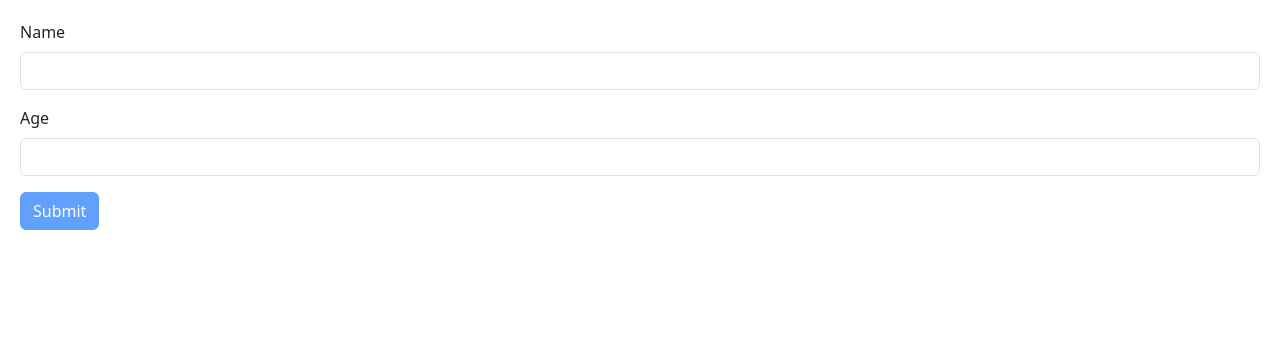
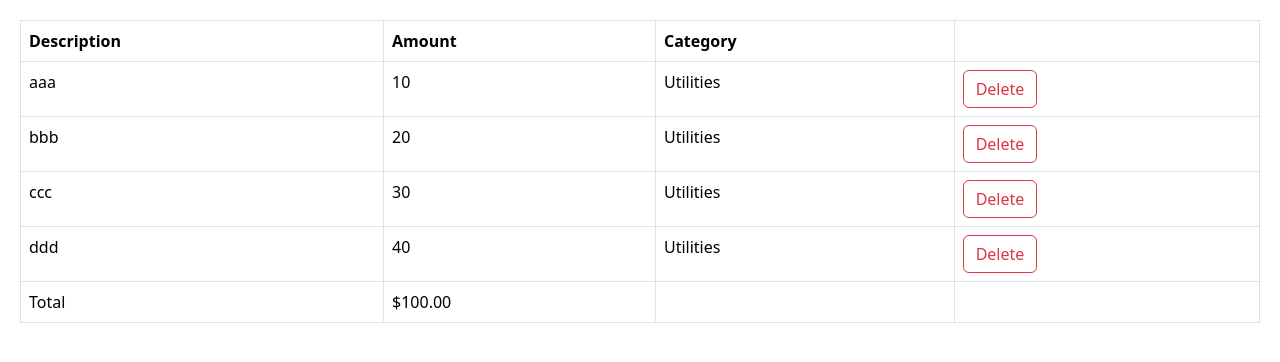
Before and after one commit to Abdullokh-dev/React, a React (Vite) app: page / in a window 1280 px wide. Shown: the top 362 px of the page. Built offline with nearby package versions, Linux system fonts and the light colour scheme.

Commit message:
Build ExpenseList

```diff
--- a/src/App.tsx
+++ b/src/App.tsx
@@ -1,9 +1,17 @@
-import Form from "./components/Form";
+import ExpenseList from "./expense-tracker/components/ExpenseList";
+import {useState} from "react";
 
 function App() {
+  const [expenses, setExpenses] = useState([
+    {id: 1, description: 'aaa', amount: 10, category: 'Utilities'},
+    {id: 2, description: 'bbb', amount: 20, category: 'Utilities'},
+    {id: 3, description: 'ccc', amount: 30, category: 'Utilities'},
+    {id: 4, description: 'ddd', amount: 40, category: 'Utilities'}
+  ]);
+
   return (
     <>
-      <Form />
+      <ExpenseList expenses={expenses} onDelete={(id) => setExpenses(expenses.filter(e => e.id !== id))} />
     </>
   )
 }
--- /dev/null
+++ b/src/expense-tracker/components/ExpenseList.tsx
@@ -0,0 +1,49 @@
+interface Expense {
+  id: number;
+  description: string;
+  amount: number;
+  category: string;
+}
+
+interface Props {
+  expenses: Expense[];
+  onDelete: (id: number) => void;
+}
+
+function ExpenseList({expenses, onDelete}: Props) {
+  if (expenses.length === 0) return null
+  return (
+    <table className="table table-bordered">
+      <thead>
+      <tr>
+        <th>Description</th>
+        <th>Amount</th>
+        <th>Category</th>
+        <th></th>
+      </tr>
+      </thead>
+      <tbody>
+      {expenses.map(expense =>
+        <tr key={expense.id}>
+          <td>{expense.description}</td>
+          <td>{expense.amount}</td>
+          <td>{expense.category}</td>
+          <td>
+            <button onClick={() => onDelete(expense.id)} className="btn btn-outline-danger">Delete</button>
+          </td>
+        </tr>
+      )}
+      </tbody>
+      <tfoot>
+      <tr>
+        <td>Total</td>
+        <td>${expenses.reduce((acc, expense) => expense.amount + acc, 0).toFixed(2)}</td>
+        <td></td>
+        <td></td>
+      </tr>
+      </tfoot>
+    </table>
+  )
+}
+
+export default ExpenseList;
```
